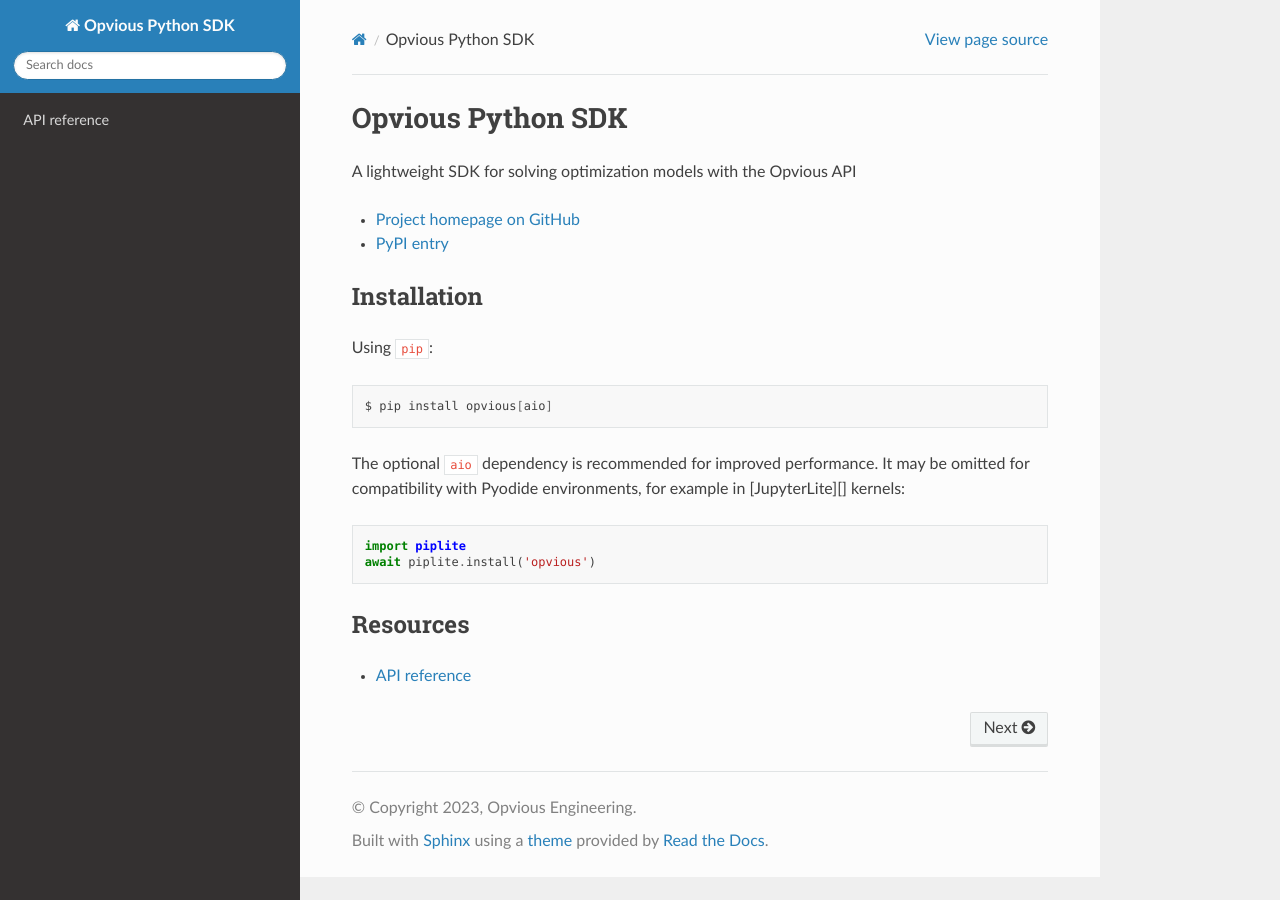
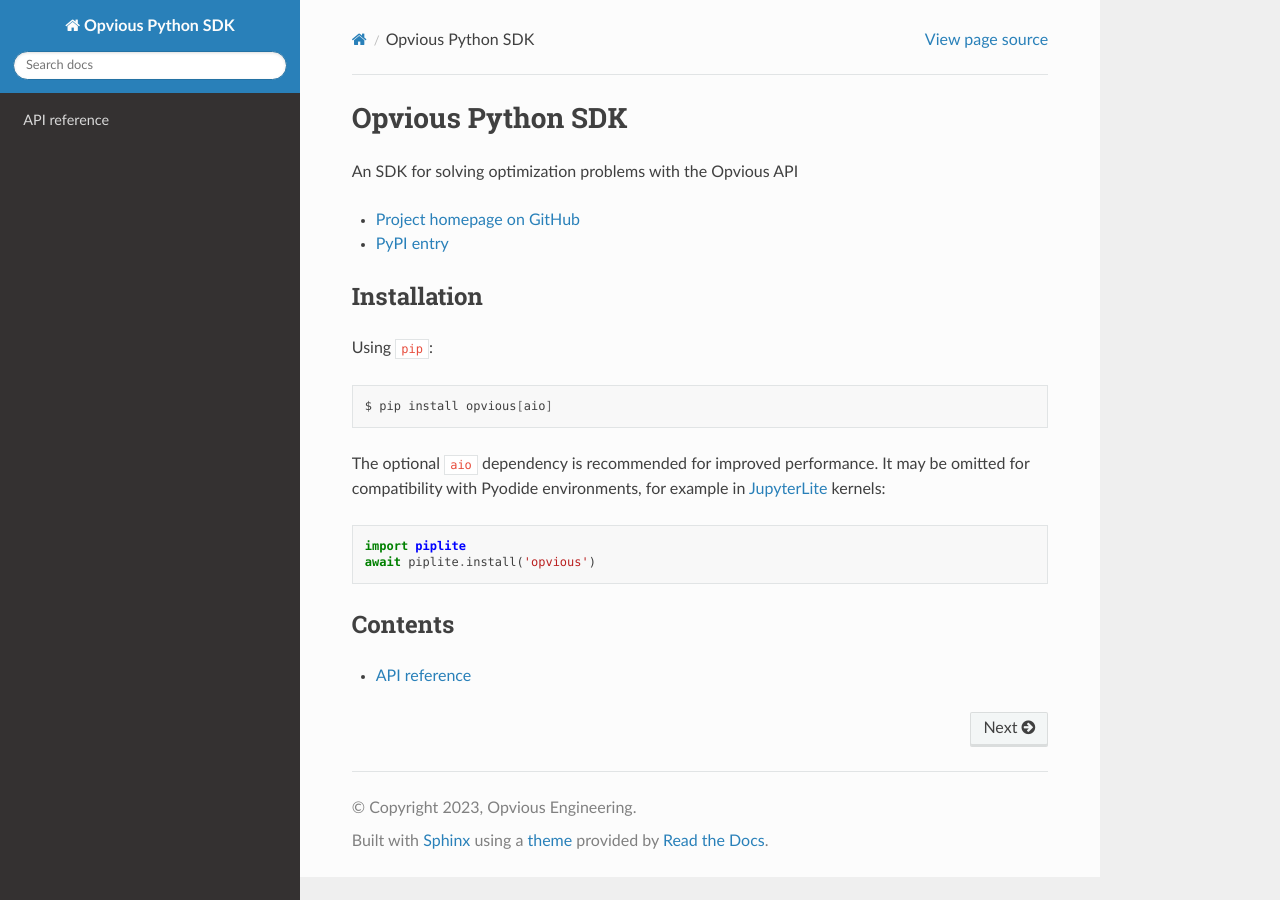
Before and after one commit to opvious/sdk.py, a Sphinx documentation site: the page built from docs/index.rst, in a window 1280 px wide. Built offline with Sphinx 7.4.7 and the Read the Docs theme 2.0.0, drawn with Linux system fonts in a browser that asks for light colours.

Commit message:
Update docs

```diff
--- a/docs/index.rst
+++ b/docs/index.rst
@@ -3,7 +3,7 @@
 Opvious Python SDK
 ==================
 
-A lightweight SDK for solving optimization models with the Opvious API
+An SDK for solving optimization problems with the Opvious API
 
 + `Project homepage on GitHub`_
 + `PyPI entry`_
@@ -20,7 +20,7 @@
 
 The optional `aio` dependency is recommended for improved performance.
 It may be omitted for compatibility with Pyodide environments, for example in
-[JupyterLite][] kernels:
+`JupyterLite`_ kernels:
 
 .. code-block:: python
 
@@ -28,13 +28,14 @@
   await piplite.install('opvious')
 
 
-Resources
+Contents
 ---------
 
 .. toctree::
-   :maxdepth: 1
+   :maxdepth: 2
 
    reference
 
 .. _Project homepage on GitHub: https://github.com/opvious/sdk.py
 .. _PyPI entry: https://pypi.python.org/pypi/opvious/
+.. _JupyterLite: https://jupyterlite.readthedocs.io
```
